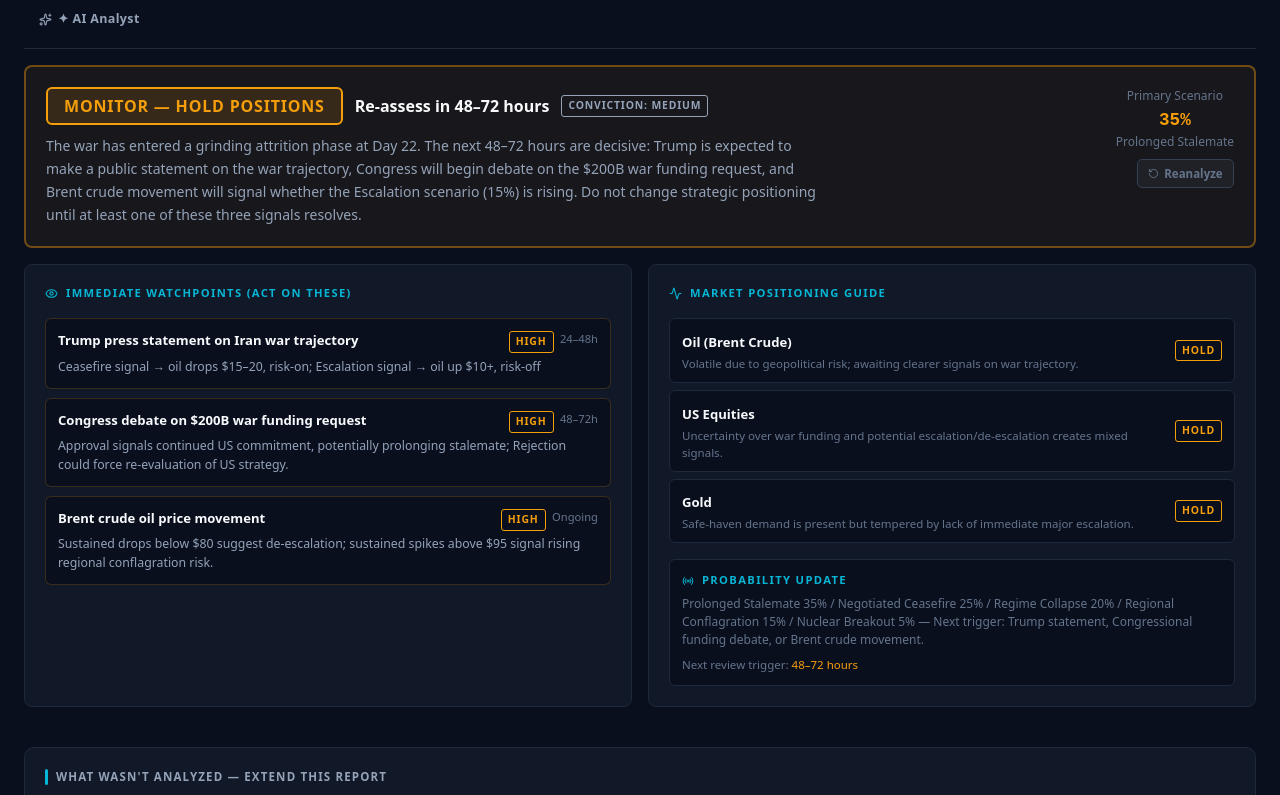
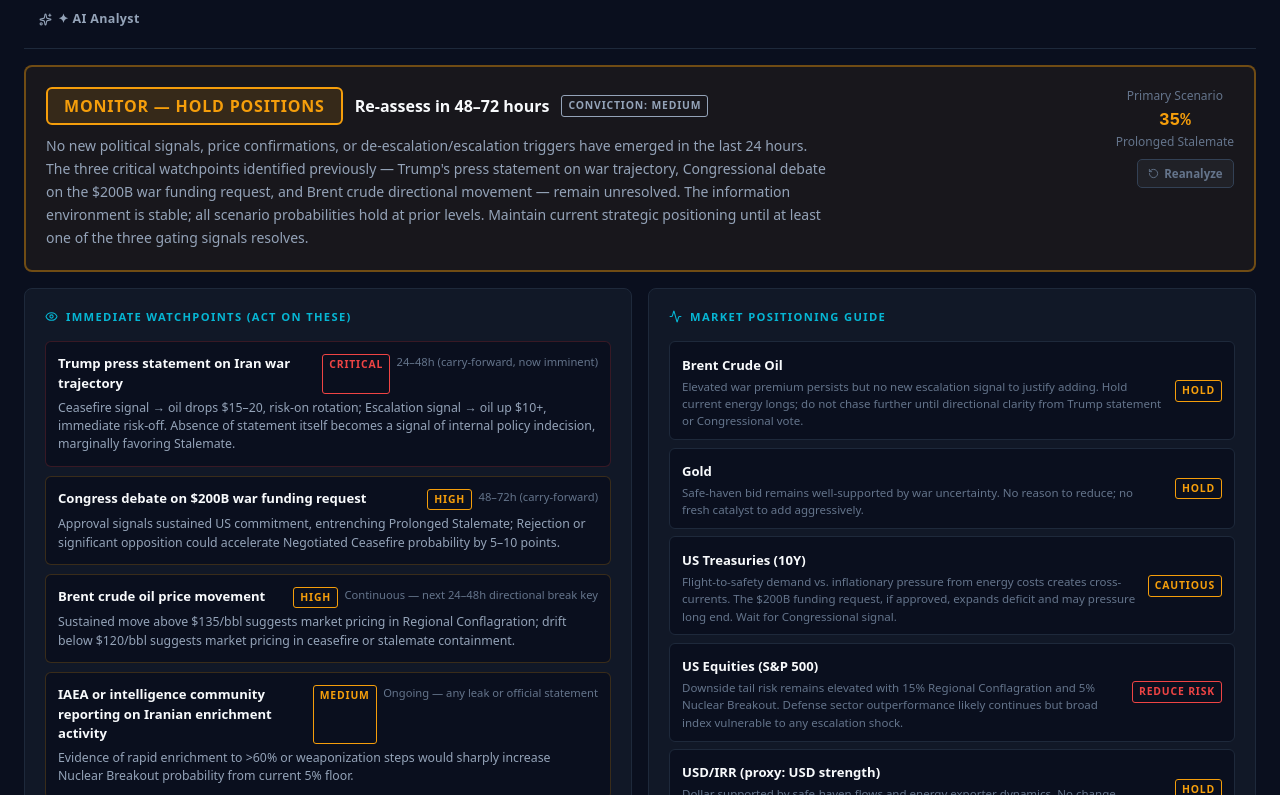
Before and after one commit to andreasbekiaris/ai-analysis, a React (Vite) app: page /geo/us-iran-war in a window 1280 px wide. Shown: the part 425-1220 px from the top of the page. Built offline with nearby package versions, Linux system fonts and the light colour scheme.

Commit message:
refactor: reanalyze — US–Iran War: Operation Epic Fury (2026-03-30)

```diff
--- a/src/dashboards/geopolitical/us-iran-war-2026-03-22.jsx
+++ b/src/dashboards/geopolitical/us-iran-war-2026-03-22.jsx
@@ -4,7 +4,7 @@
 const analysisData = {
   title: "US–Iran War: Operation Epic Fury",
   subtitle: "Trajectory & Outcome Analysis",
-  date: "2026-03-25",
+  date: "2026-03-30",
   warStartDate: "2026-02-28",
   daysElapsed: 22,
   overallConfidence: "Medium",
@@ -301,50 +301,68 @@
   primaryScenario: "Prolonged Stalemate",
   primaryProb: 35,
   timing: "Re-assess in 48–72 hours",
-  timingDetail: "The war has entered a grinding attrition phase at Day 22. The next 48–72 hours are decisive: Trump is expected to make a public statement on the war trajectory, Congress will begin debate on the $200B war funding request, and Brent crude movement will signal whether the Escalation scenario (15%) is rising. Do not change strategic positioning until at least one of these three signals resolves.",
+  timingDetail: "No new political signals, price confirmations, or de-escalation/escalation triggers have emerged in the last 24 hours. The three critical watchpoints identified previously — Trump's press statement on war trajectory, Congressional debate on the $200B war funding request, and Brent crude directional movement — remain unresolved. The information environment is stable; all scenario probabilities hold at prior levels. Maintain current strategic positioning until at least one of the three gating signals resolves.",
   immediateWatchpoints: [
     {
       signal: "Trump press statement on Iran war trajectory",
-      timing: "24–48h",
-      implication: "Ceasefire signal → oil drops $15–20, risk-on; Escalation signal → oil up $10+, risk-off",
-      urgency: "High",
+      timing: "24–48h (carry-forward, now imminent)",
+      implication: "Ceasefire signal → oil drops $15–20, risk-on rotation; Escalation signal → oil up $10+, immediate risk-off. Absence of statement itself becomes a signal of internal policy indecision, marginally favoring Stalemate.",
+      urgency: "Critical",
     },
     {
       signal: "Congress debate on $200B war funding request",
-      timing: "48–72h",
-      implication: "Approval signals continued US commitment, potentially prolonging stalemate; Rejection could force re-evaluation of US strategy.",
+      timing: "48–72h (carry-forward)",
+      implication: "Approval signals sustained US commitment, entrenching Prolonged Stalemate; Rejection or significant opposition could accelerate Negotiated Ceasefire probability by 5–10 points.",
       urgency: "High",
     },
     {
       signal: "Brent crude oil price movement",
-      timing: "Ongoing",
-      implication: "Sustained drops below $80 suggest de-escalation; sustained spikes above $95 signal rising regional conflagration risk.",
+      timing: "Continuous — next 24–48h directional break key",
+      implication: "Sustained move above $135/bbl suggests market pricing in Regional Conflagration; drift below $120/bbl suggests market pricing in ceasefire or stalemate containment.",
       urgency: "High",
+    },
+    {
+      signal: "IAEA or intelligence community reporting on Iranian enrichment activity",
+      timing: "Ongoing — any leak or official statement",
+      implication: "Evidence of rapid enrichment to >60% or weaponization steps would sharply increase Nuclear Breakout probability from current 5% floor.",
+      urgency: "Medium",
     },
   ],
   marketPositioning: [
     {
-      asset: "Oil (Brent Crude)",
+      asset: "Brent Crude Oil",
       stance: "HOLD",
       color: "#f59e0b",
-      rationale: "Volatile due to geopolitical risk; awaiting clearer signals on war trajectory.",
-    },
-    {
-      asset: "US Equities",
-      stance: "HOLD",
-      color: "#f59e0b",
-      rationale: "Uncertainty over war funding and potential escalation/de-escalation creates mixed signals.",
+      rationale: "Elevated war premium persists but no new escalation signal to justify adding. Hold current energy longs; do not chase further until directional clarity from Trump statement or Congressional vote.",
     },
     {
       asset: "Gold",
       stance: "HOLD",
       color: "#f59e0b",
-      rationale: "Safe-haven demand is present but tempered by lack of immediate major escalation.",
+      rationale: "Safe-haven bid remains well-supported by war uncertainty. No reason to reduce; no fresh catalyst to add aggressively.",
+    },
+    {
+      asset: "US Treasuries (10Y)",
+      stance: "CAUTIOUS",
+      color: "#f59e0b",
+      rationale: "Flight-to-safety demand vs. inflationary pressure from energy costs creates cross-currents. The $200B funding request, if approved, expands deficit and may pressure long end. Wait for Congressional signal.",
+    },
+    {
+      asset: "US Equities (S&P 500)",
+      stance: "REDUCE RISK",
+      color: "#ef4444",
+      rationale: "Downside tail risk remains elevated with 15% Regional Conflagration and 5% Nuclear Breakout. Defense sector outperformance likely continues but broad index vulnerable to any escalation shock.",
+    },
+    {
+      asset: "USD/IRR (proxy: USD strength)",
+      stance: "HOLD",
+      color: "#f59e0b",
+      rationale: "Dollar supported by safe-haven flows and energy exporter dynamics. No change warranted absent ceasefire signal.",
     },
   ],
-  probabilityUpdate: "Prolonged Stalemate 35% / Negotiated Ceasefire 25% / Regime Collapse 20% / Regional Conflagration 15% / Nuclear Breakout 5% — Next trigger: Trump statement, Congressional funding debate, or Brent crude movement.",
+  probabilityUpdate: "Prolonged Stalemate 35% / Negotiated Ceasefire 25% / Regime Collapse 20% / Regional Conflagration 15% / Nuclear Breakout 5% — all unchanged. Next trigger: Trump war trajectory statement (24–48h) or Congressional funding vote (48–72h).",
   conviction: "Medium",
-  nextReview: "48–72 hours",
+  nextReview: "2026-04-01 or upon any of the three gating signals resolving, whichever comes first",
 }
 
 // ─── ANALYSIS GAPS ────────────────────────────────────────────────────────────
```
